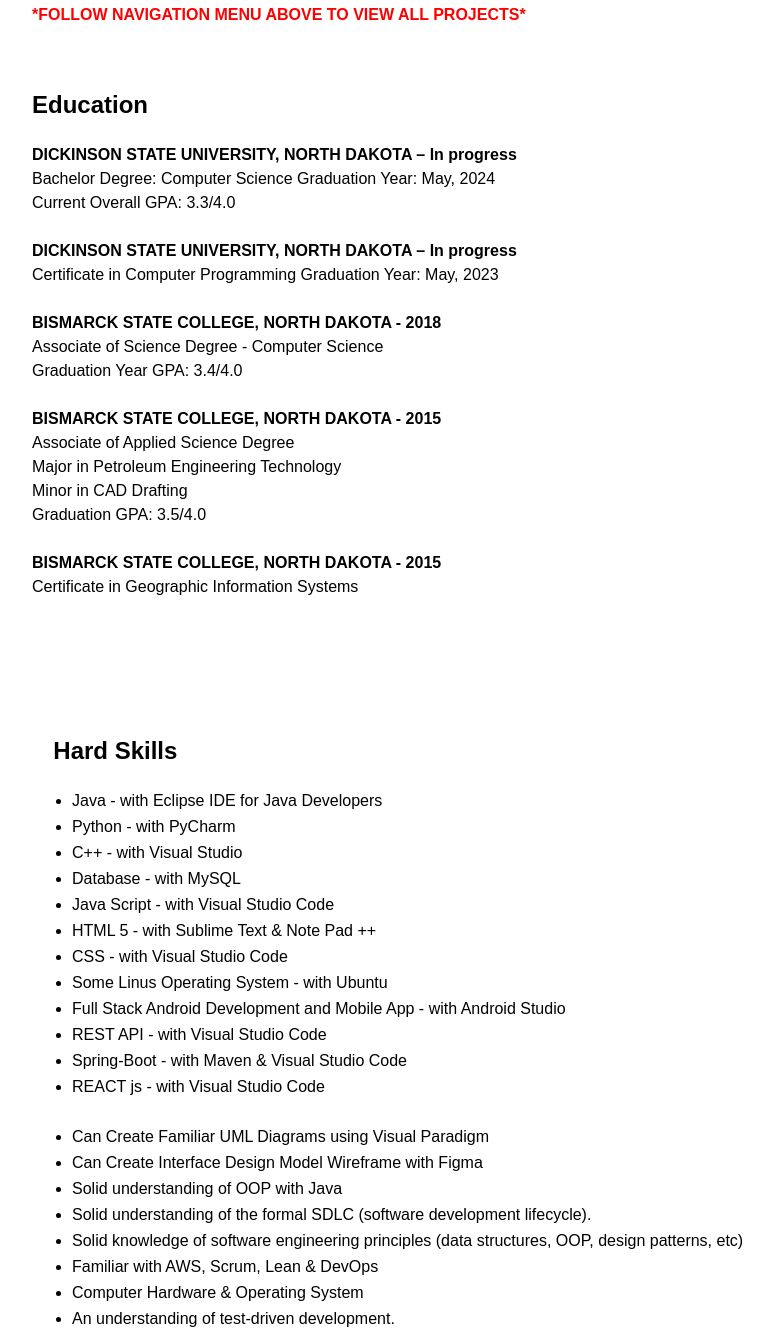
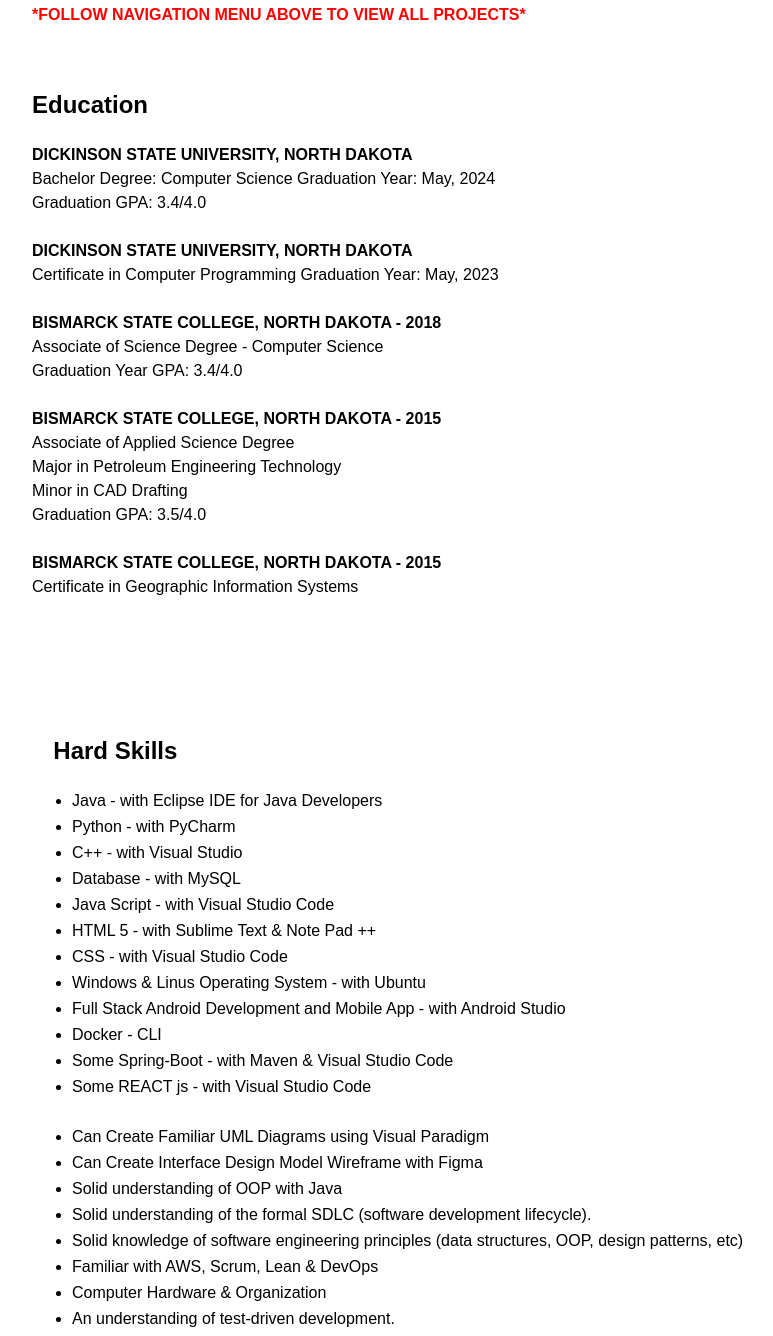
Before and after one commit to jfisher01/projects, a plain HTML site: page index.html in a window 1280 px wide. Shown: the part 273-1609 px from the top of the page, without its empty margins (48-821 px from the left). Drawn offline with Linux system fonts and the light colour scheme.

Commit message:
Updated index.html

```diff
--- a/index.html
+++ b/index.html
@@ -25,11 +25,11 @@
 <section id="section1">
 <p style="font-weight: bold; font-size: 16px; color: red;">*FOLLOW NAVIGATION MENU ABOVE TO VIEW ALL PROJECTS*</p><br>
 <h2>Education </h2>
-<strong>DICKINSON STATE UNIVERSITY, NORTH DAKOTA – In progress</strong><br>
+<strong>DICKINSON STATE UNIVERSITY, NORTH DAKOTA</strong><br>
 Bachelor Degree: Computer Science      Graduation Year: May, 2024<br>
-Current Overall GPA: 3.3/4.0<br><br>
+Graduation GPA: 3.4/4.0<br><br>
 
-<strong>DICKINSON STATE UNIVERSITY, NORTH DAKOTA – In progress</strong><br>
+<strong>DICKINSON STATE UNIVERSITY, NORTH DAKOTA </strong><br>
 Certificate in Computer Programming    Graduation Year: May, 2023<br><br>
 
 <strong>BISMARCK STATE COLLEGE, NORTH DAKOTA - 2018</strong><br>
@@ -56,18 +56,18 @@ Certificate in Geographic Information Systems<br><br>
   <li>Java Script - with Visual Studio Code </li>
   <li>HTML 5      - with Sublime Text & Note Pad ++</li>
   <li>CSS         - with Visual Studio Code</li>
-  <li>Some Linus Operating System - with Ubuntu</li>
+  <li>Windows & Linus Operating System - with Ubuntu</li>
   <li>Full Stack Android Development and Mobile App - with Android Studio</li>
-  <li>REST API     - with Visual Studio Code</li>
-  <li>Spring-Boot  - with Maven & Visual Studio Code</li>
-  <li>REACT js     - with Visual Studio Code</li><br>
+  <li>Docker     - CLI</li>
+  <li>Some Spring-Boot  - with Maven & Visual Studio Code</li>
+  <li>Some REACT js     - with Visual Studio Code</li><br>
   <li>Can Create Familiar UML Diagrams using Visual Paradigm</li>
   <li>Can Create Interface Design Model Wireframe with Figma</li>
 <li>Solid understanding of OOP with Java </li>
 <li>Solid understanding of the formal SDLC (software development lifecycle).</li>
 <li>Solid knowledge of software engineering principles (data structures, OOP, design patterns, etc)</li>
 <li>Familiar with AWS, Scrum, Lean & DevOps</li>
-<li>Computer Hardware & Operating System</li>
+<li>Computer Hardware & Organization</li>
 <li>An understanding of test-driven development.</li>
 </ul>
 </section>
```
